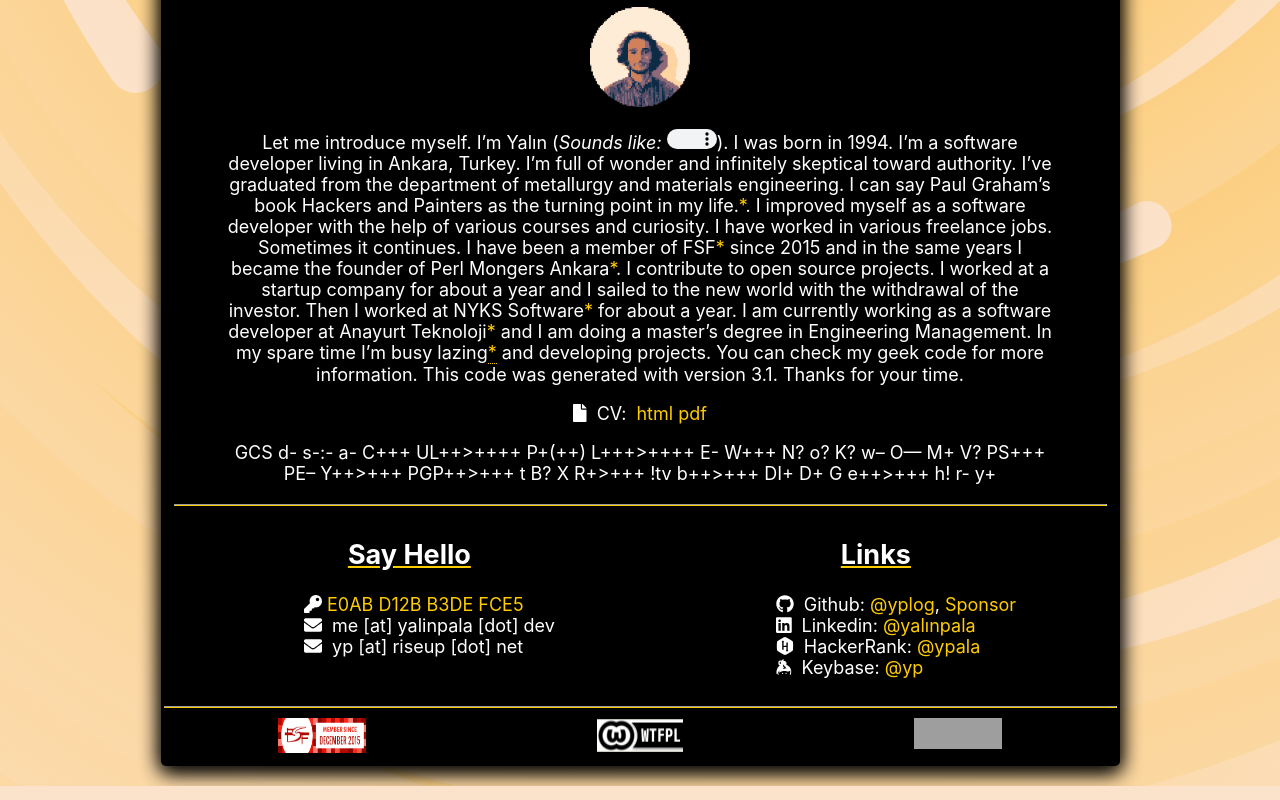
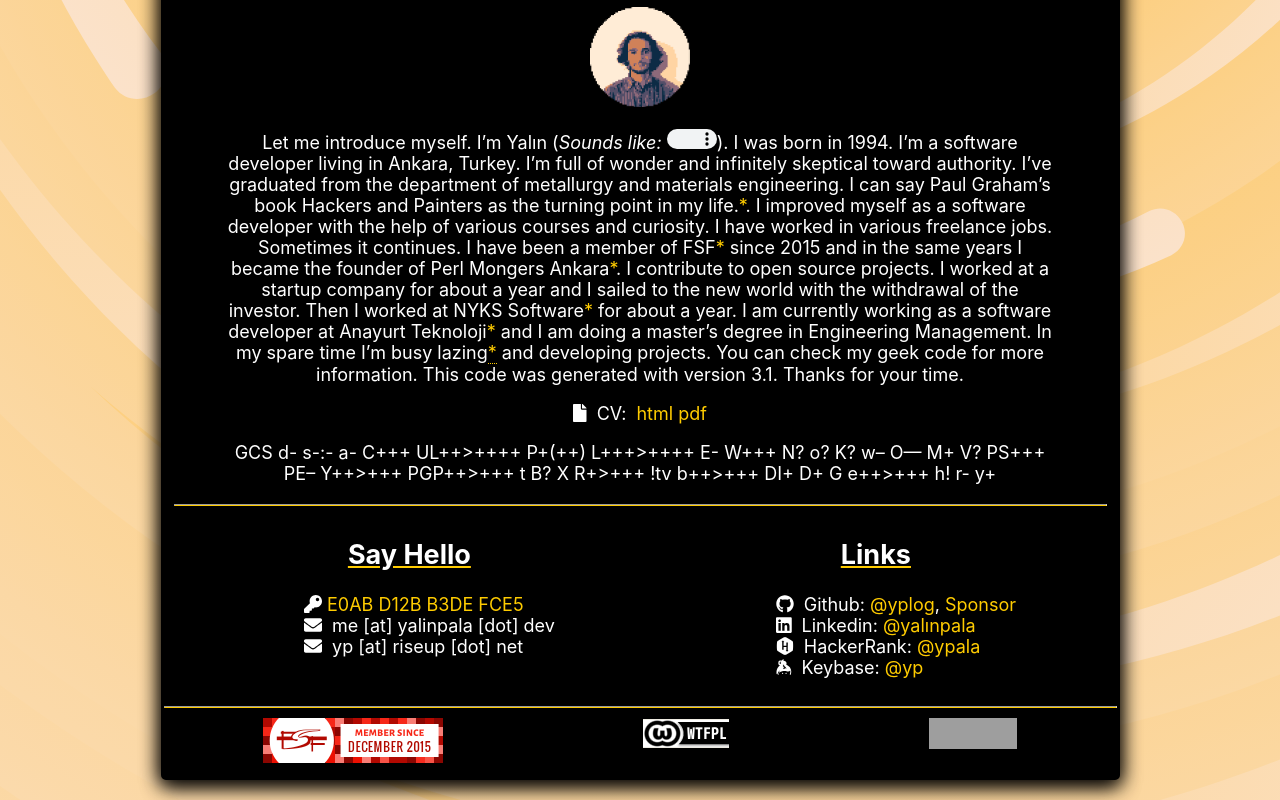
Before and after one commit to yplog/yphp, a Next.js app: page / in a window 1280 px wide. Shown: the part 434-1234 px from the top of the page. Built offline with nearby package versions, Linux system fonts and the light colour scheme; grey boxes are pictures that could not be loaded.

Commit message:
updated footer links

```diff
--- a/components/footer.js
+++ b/components/footer.js
@@ -6,13 +6,19 @@ import styles from "../styles/Footer.module.css";
 export default function Footer() {
   return (
     <footer className={styles.footer}>
+      <Link href="https://my.fsf.org/join">
+        <a target="_blank" rel="noreferrer">
           <Image
             src="/images/262323.png"
             alt="Free Software Foundation"
-        height={31}
-        width={88}
+            height={45}
+            width={180}
             className={styles.resImg}
           />
+        </a>
+      </Link>
+      <Link href="http://www.wtfpl.net/">
+        <a target="_blank" rel="noreferrer">
           <Image
             src="/images/wtfpl-badge-1.png"
             alt="wtfpl"
@@ -20,6 +26,8 @@ export default function Footer() {
             width={88}
             className={styles.resImg}
           />
+        </a>
+      </Link>
       <Link href="https://512kb.club">
         <a target="_blank" rel="noreferrer">
           <Image
```
Lines whose indentation alone changed are shown as unchanged.
